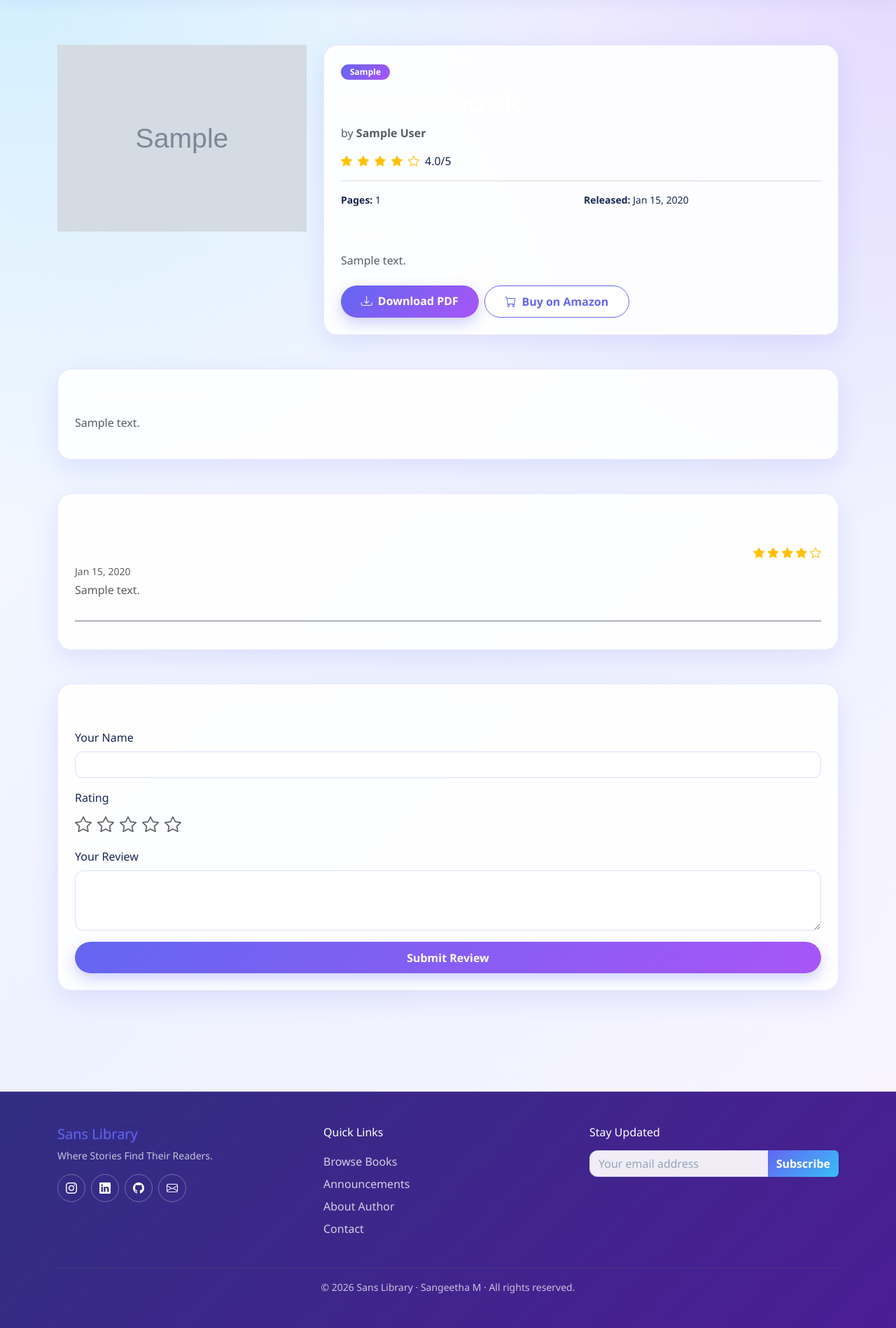
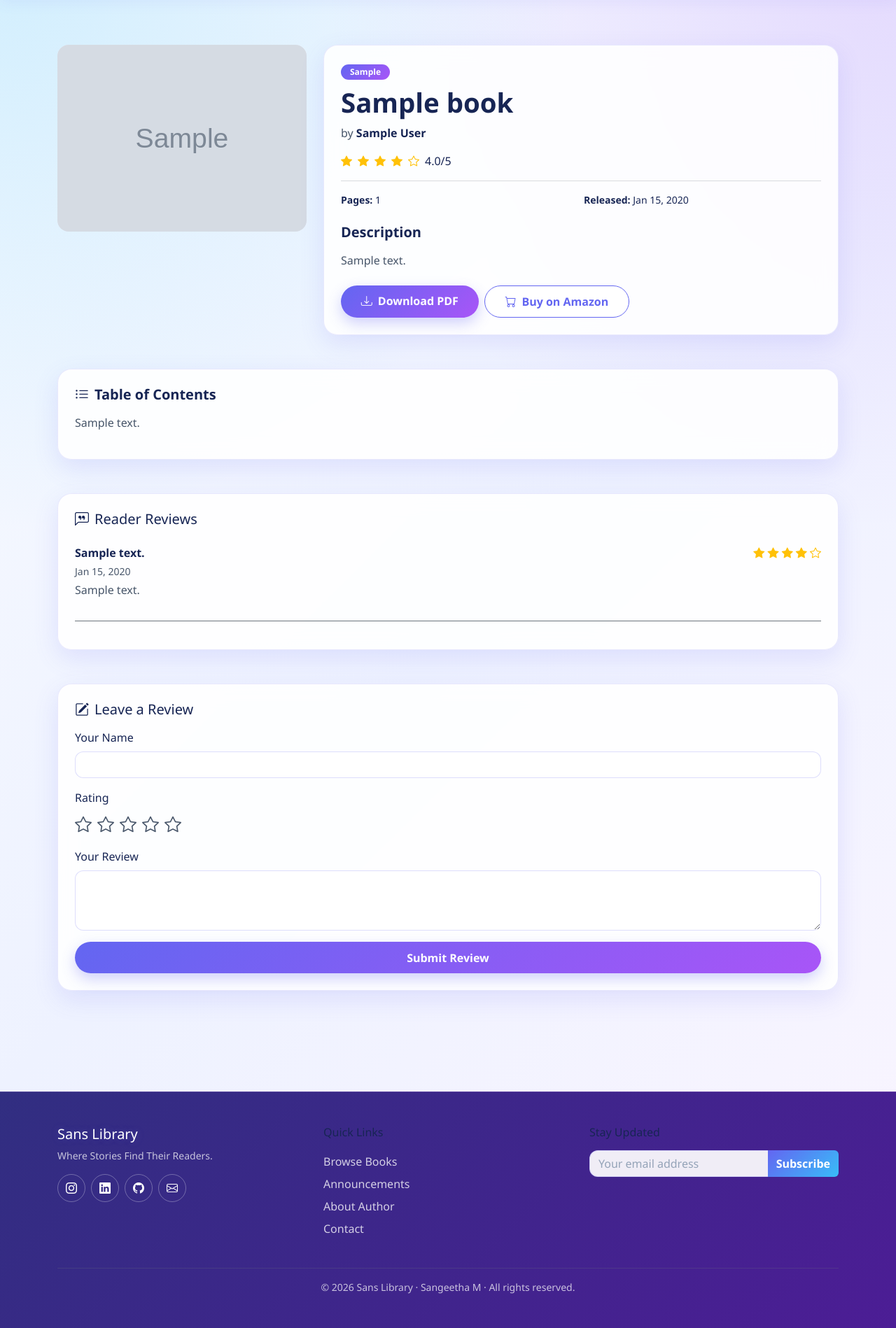
Before and after one commit to Sangeetha2412/sans-library, a Flask app: page /books/1 in a window 1280 px wide. Shown: the part 61-1959 px from the top of the page at 70% size. Run offline with Flask 3, Linux system fonts and the light colour scheme; tables that the repository leaves empty hold one stand-in row (values such as "Sample post"); grey boxes marked "Sample" are stand-in pictures; some libraries are stand-ins or nearby versions.

Commit message:
Fix text visibility for light theme pages

```diff
--- a/app/static/css/style.css
+++ b/app/static/css/style.css
@@ -973,3 +973,186 @@ body .form-label.text-white {
     line-height: 1.25;
     letter-spacing: -0.5px;
 }
+/* Book detail page title - visible on light card */
+.book-detail-title {
+    color: #172554 !important;
+    font-size: clamp(1.8rem, 3vw, 2.7rem);
+    line-height: 1.2;
+    letter-spacing: -0.5px;
+}
+.book-detail-heading {
+    color: #172554 !important;
+    font-weight: 800;
+}
+
+/* BOOK DETAIL PAGE - TEXT COLOR FIX */
+
+.book-detail-title {
+    color: #172554 !important;
+    font-size: clamp(1.8rem, 3vw, 2.6rem);
+    line-height: 1.25;
+    font-weight: 800;
+}
+
+.book-detail-heading {
+    color: #172554 !important;
+    font-weight: 800;
+}
+
+.glass-card .text-muted {
+    color: #475569 !important;
+}
+
+.glass-card strong {
+    color: #172554;
+}
+
+/* Other headings in book detail page */
+.glass-card h5.text-white,
+.glass-card h6.text-white,
+h5.text-white,
+h6.text-white {
+    color: #172554 !important;
+}
+
+/* Related books title */
+.container > h5.text-white {
+    color: #172554 !important;
+}
+
+/* LIGHT THEME - MAKE ALL OLD WHITE TEXT VISIBLE */
+
+body:not(.admin-page) .text-white {
+    color: #172554 !important;
+}
+
+body:not(.admin-page) .glass-card h1,
+body:not(.admin-page) .glass-card h2,
+body:not(.admin-page) .glass-card h3,
+body:not(.admin-page) .glass-card h4,
+body:not(.admin-page) .glass-card h5,
+body:not(.admin-page) .glass-card h6 {
+    color: #172554 !important;
+}
+
+/* Keep footer text white */
+.footer-section,
+.footer-section .text-white,
+.footer-section h1,
+.footer-section h2,
+.footer-section h3,
+.footer-section h4,
+.footer-section h5,
+.footer-section h6 {
+    color: white !important;
+}
+
+/* Keep buttons white */
+.btn-glow,
+.btn-primary-glow,
+.author-message-btn,
+.genre-badge {
+    color: white !important;
+}
+
+/* =========================================
+   FIX: TEXT NOT VISIBLE ON LIGHT CARDS
+   ========================================= */
+
+/* Main book titles */
+.book-card h6,
+.book-card .text-white,
+.announcement-card h5,
+.announcement-card .text-white,
+.featured-book-title,
+.book-detail-title,
+.book-detail-heading,
+.glass-card h1,
+.glass-card h2,
+.glass-card h3,
+.glass-card h4,
+.glass-card h5,
+.glass-card h6 {
+    color: #172554 !important;
+    text-shadow: none !important;
+}
+
+/* Normal description / author text */
+.book-card .text-muted,
+.announcement-card .text-muted,
+.glass-card .text-muted {
+    color: #475569 !important;
+}
+
+/* Book title specifically */
+.book-card h6 {
+    font-size: 1rem;
+    line-height: 1.4;
+    min-height: 44px;
+}
+
+/* Announcement title */
+.announcement-card h5 {
+    font-size: 1.2rem;
+    line-height: 1.4;
+}
+
+/* Detail page title */
+.book-detail-title {
+    font-size: clamp(1.8rem, 4vw, 3rem);
+    color: #172554 !important;
+}
+
+/* Featured book title in home */
+.featured-book-title {
+    color: #172554 !important;
+    font-size: clamp(1.7rem, 3vw, 2.5rem);
+}
+
+/* Description heading */
+.book-detail-heading {
+    color: #172554 !important;
+}
+
+/* Strong labels such as Pages and Released */
+.glass-card strong {
+    color: #172554 !important;
+}
+
+/* Review heading */
+.glass-card .text-white {
+    color: #172554 !important;
+}
+/* FINAL TEXT VISIBILITY FIX */
+
+.book-title-visible {
+    color: #172554 !important;
+    font-weight: 800 !important;
+    text-shadow: none !important;
+}
+
+.announcement-title-visible {
+    color: #172554 !important;
+    font-size: 1.2rem !important;
+    font-weight: 800 !important;
+    text-shadow: none !important;
+}
+
+.book-detail-title {
+    color: #172554 !important;
+    font-size: clamp(1.8rem, 4vw, 3rem) !important;
+    font-weight: 800 !important;
+    text-shadow: none !important;
+}
+
+.book-detail-heading {
+    color: #172554 !important;
+    font-weight: 800 !important;
+}
+
+.book-card p,
+.announcement-card p,
+.book-card .text-muted,
+.announcement-card .text-muted {
+    color: #475569 !important;
+}
--- a/app/templates/announcements.html
+++ b/app/templates/announcements.html
@@ -15,7 +15,7 @@
                 {% endif %}
                 <div class="p-4">
                     <span class="badge bg-primary mb-2">{{ ann.category }}</span>
-                    <h5 class="text-white fw-bold mb-2">{{ ann.title }}</h5>
+                   <h5 class="announcement-title-visible mb-2">{{ ann.title }}</h5>
                     <p class="text-muted small mb-2">{{ ann.created_at.strftime('%B %d, %Y') }}</p>
                     <p class="text-muted">{{ ann.description[:150] }}...</p>
                 </div>
--- a/app/templates/book_detail.html
+++ b/app/templates/book_detail.html
@@ -7,7 +7,10 @@
             {% if book.get_image_list()|length > 0 %}
             <div class="book-slideshow position-relative">
                 {% for img in book.get_image_list() %}
-                <img src="{{ img }}" class="slide-img {% if loop.first %}active{% endif %} w-100" style="max-height:500px;object-fit:contain;background:#120020" alt="Cover">
+               <img src="{{ img }}"
+                class="slide-img {% if loop.first %}active{% endif %} w-100"
+                style="max-height:500px; object-fit:contain; background:#eef2ff; border-radius:16px;"
+                alt="Cover">
                 {% endfor %}
                 {% if book.get_image_list()|length > 1 %}
                 <button class="slide-nav-btn slide-prev"><i class="bi bi-chevron-left"></i></button>
@@ -24,7 +27,9 @@
         <div class="col-md-8">
             <div class="glass-card p-4">
                 <span class="badge genre-badge mb-2">{{ book.genre }}</span>
-                <h1 class="text-white fw-bold mb-2">{{ book.title }}</h1>
+               <h1 style="color: #172554 !important; font-size: 2.4rem; font-weight: 800; line-height: 1.25;" class="mb-2">
+               {{ book.title }}
+               </h1>
                 <p class="text-muted mb-3">by <strong>{{ book.author }}</strong></p>
                 <div class="d-flex align-items-center gap-2 mb-3">
                     {% for i in range(5) %}
@@ -37,7 +42,7 @@
                     {% if book.pages %}<div class="col-6"><strong>Pages:</strong> {{ book.pages }}</div>{% endif %}
                     {% if book.release_date %}<div class="col-6"><strong>Released:</strong> {{ book.release_date.strftime('%b %d, %Y') }}</div>{% endif %}
                 </div>
-                <h5 class="text-white mb-3">Description</h5>
+                <h5 style="color: #172554 !important; font-weight: 800;" class="mb-3">Description</h5>
                 <p class="text-muted mb-4">{{ book.description }}</p>
                 <div class="d-flex gap-2 flex-wrap">
                     {% if book.pdf_link %}
@@ -57,7 +62,7 @@
 
     {% if book.table_of_contents %}
     <div class="glass-card p-4 mb-5">
-        <h5 class="text-white mb-3"><i class="bi bi-list-ul me-2"></i>Table of Contents</h5>
+        <h5 class="book-detail-heading mb-3"><i class="bi bi-list-ul me-2"></i>Table of Contents</h5>
         <p class="text-muted white-space-pre-wrap">{{ book.table_of_contents }}</p>
     </div>
     {% endif %}
@@ -68,7 +73,7 @@
         {% for review in reviews %}
         <div class="mb-3 pb-3 border-bottom border-secondary">
             <div class="d-flex justify-content-between mb-1">
-                <strong class="text-white">{{ review.reviewer_name }}</strong>
+                <strong style="color:#172554;">{{ review.reviewer_name }}</strong>
                 <div class="text-warning">
                     {% for i in range(5) %}
                     <i class="bi bi-star{% if i < review.rating %}-fill{% endif %}"></i>
@@ -108,7 +113,9 @@
     </div>
 
     {% if related_books %}
-    <h5 class="text-white mb-4"><i class="bi bi-lightning-fill me-2 text-glow"></i>Related Books</h5>
+    <h5 class="book-detail-heading mb-4">
+    <i class="bi bi-lightning-fill me-2 text-glow"></i>Related Books
+    </h5>
     <div class="row g-4 mb-5">
         {% for rbook in related_books %}
         <div class="col-md-3">
@@ -119,7 +126,7 @@
                     <div class="book-cover-placeholder"><i class="bi bi-book"></i></div>
                 {% endif %}
                 <div class="p-3">
-                    <h6 class="text-white mb-2">{{ rbook.title }}</h6>
+                   <h6 class="book-title-visible mb-2">{{ rbook.title }}</h6>
                     <a href="{{ url_for('public.book_detail', book_id=rbook.id) }}" class="btn btn-outline-glow btn-sm w-100">View</a>
                 </div>
             </div>
--- a/app/templates/books.html
+++ b/app/templates/books.html
@@ -39,7 +39,7 @@
                 {% endif %}
                 <div class="p-3 d-flex flex-column flex-grow-1">
                     <span class="badge genre-badge mb-2">{{ book.genre }}</span>
-                    <h6 class="text-white fw-bold mb-1">{{ book.title }}</h6>
+                   <h6 class="book-title-visible mb-1">{{ book.title }}</h6>
                     <p class="text-muted small mb-1">by {{ book.author }}</p>
                     <div class="d-flex align-items-center gap-1 mb-2">
                         {% for i in range(5) %}
--- a/app/templates/index.html
+++ b/app/templates/index.html
@@ -158,7 +158,7 @@
                     {% endif %}
                     <div class="p-3">
                         <span class="badge genre-badge mb-1" style="font-size:0.65rem">{{ book.genre }}</span>
-                        <h6 class="text-white mb-1 mt-1" style="font-size:0.85rem">{{ book.title }}</h6>
+                       <h6 class="book-title-visible mb-1 mt-1" style="font-size:0.85rem">{{ book.title }}</h6>
                         <a href="{{ url_for('public.book_detail', book_id=book.id) }}" class="btn btn-outline-glow btn-sm w-100 mt-2">View</a>
                     </div>
                 </div>
```
